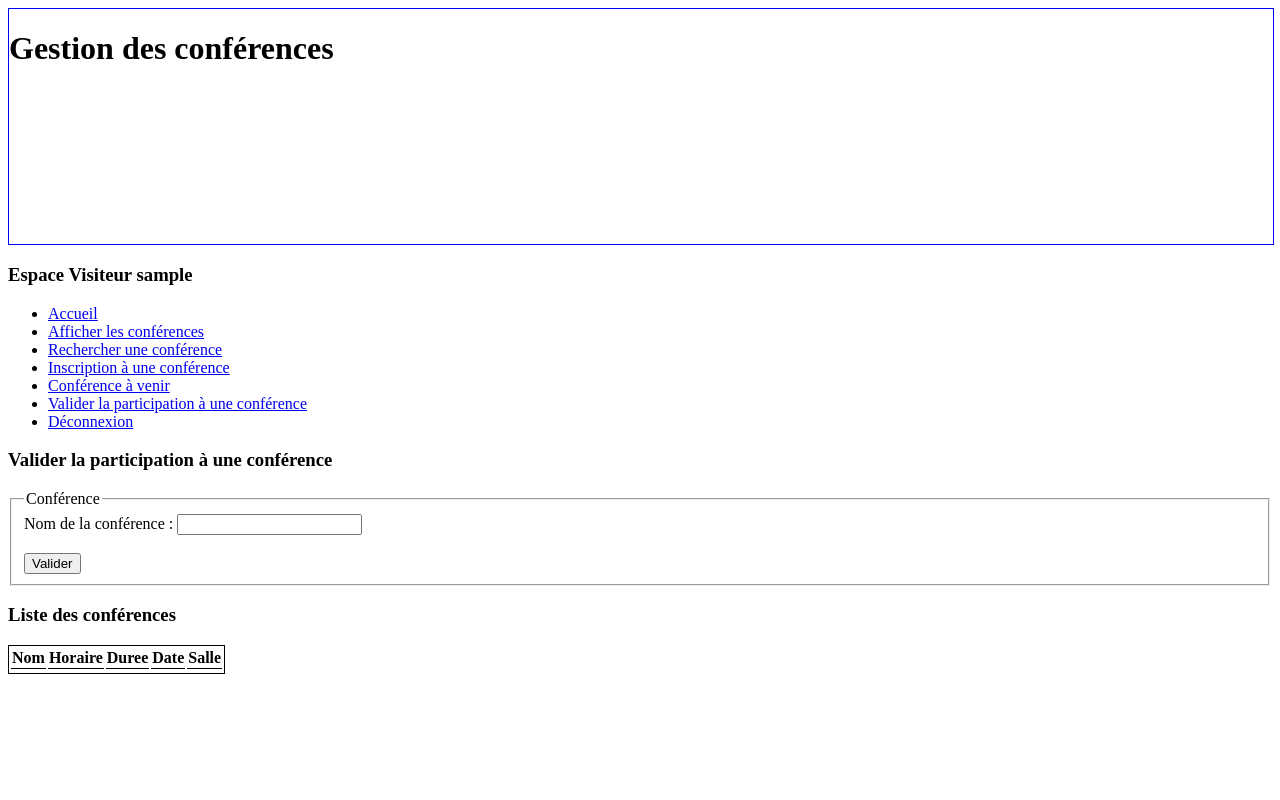
After one commit to CapDRAKE/GSB3.1, a CodeIgniter app: page /database/index.php/administrer_c/participConf in a window 1280 px wide. The commit adds this page. Run offline with CodeIgniter, Linux system fonts and the light colour scheme; the visitor is signed in with stand-in values (Sample User, id 1); tables that the repository leaves empty or names only in its code hold one stand-in row (values such as "Sample post"); lists and menus that the app fills with data are empty.

Commit message:
update valider + à venir

```diff
--- a/application/controllers/Administrer_c.php
+++ b/application/controllers/Administrer_c.php
@@ -44,6 +44,15 @@ class Administrer_c extends MY_Controller
         $this->load->helper('url');
         $data['content'] = 'visiteur/reserver';
         $data['query'] = $this->monmodele->getConf();
+        $this->generer_affichage($data);
+    }
+
+    function participConf(){
+        $this->load->helper('html');
+        $this->load->helper('form');
+        $this->load->helper('url');
+        $data['content'] = 'visiteur/valider';
+        $data['query'] = $this->monmodele->getConfaVenir();
         $this->generer_affichage($data);
     }
 
@@ -152,6 +161,29 @@ class Administrer_c extends MY_Controller
         }
     }
 
+    function participerConf(){
+        $this->load->database();
+        $this->load->library('form_validation');
+        $this->form_validation->set_rules('nom', 'Nom', 'required');
+        if($this->form_validation->run() == TRUE) {
+            $nom = $this->input->post('nom');
+            $this->load->model('Monmodele');
+            if($this->Monmodele->setParticiper($nom)){
+                $data['content'] = 'visiteur/validOK';
+                $this->generer_affichage($data);
+            }
+            else{
+                $data['content'] = 'visiteur/validPasOK';
+                $this->generer_affichage($data);
+            }
+
+        }
+        else{
+            $data['content'] = "visiteur/participer";
+            $this->generer_affichage($data);
+        }
+    }
+
 
     function voir($id)
     {
--- a/application/models/Monmodele.php
+++ b/application/models/Monmodele.php
@@ -10,12 +10,12 @@ class Monmodele extends CI_Model {
         $array = $this->session->userdata();
         //$name = $this->session->get_userdata();
         $name = $array['user'];
-        $sql1 = "SELECT id FROM visiteur WHERE login = '$name';";
+        $sql1 = "SELECT id FROM visiteur WHERE login = '$name'";
         $idUtilisateur = $this->db->query($sql1);
         foreach ($idUtilisateur->result() as $row){
             $fin1 = $row->id;
         }
-        $sql = "SELECT DISTINCT Conference.nom, Conference.horaire, Conference.duree, Conference.dateP, Conference.codeSalle FROM conference, inscris WHERE inscris.id = conference.id AND inscris.code = '$fin1' AND conference.dateP > NOW();";
+        $sql = "SELECT DISTINCT Conference.nom, Conference.horaire, Conference.duree, Conference.dateP, Conference.codeSalle FROM conference, inscris WHERE inscris.id = conference.id AND inscris.code = '$fin1' AND conference.dateP > NOW() AND inscris.participation = '0';";
         $query = $this->db->query($sql);
         return $query->result();
     }
@@ -62,6 +62,36 @@ class Monmodele extends CI_Model {
         return $query->result();
     }
 
+    function setParticiper($nom){
+        $verifier=false;
+        $array = $this->session->userdata();
+        $name = $array['user'];
+        $sql1 = "SELECT id FROM visiteur WHERE login = '$name';";
+        $idUtilisateur = $this->db->query($sql1);
+        foreach ($idUtilisateur->result() as $row){
+            $fin1 = $row->id;
+        }
+        $verif = "SELECT conference.nom, inscris.id FROM inscris, conference WHERE inscris.id = conference.id AND  inscris.code = '$fin1';";
+        $query = $this->db->query($verif);
+        foreach ($query->result() as $row){
+            $nom1 = $row->nom;
+            if($nom1 == $nom){
+                $id = $row->id;
+                $verifier = true;
+            }
+          }
+        if($verifier = true){
+
+            $this->db->set('participation', '1');
+            $this->db->where('id', $id);
+            $this->db->update('inscris');
+            return true;
+        }
+        else{
+            return false;
+        }
+    }
+
     function reservConf($nom){
         $verifier=false;
         $verif = "SELECT * FROM conference WHERE dateP > NOW();";
@@ -75,7 +105,6 @@ class Monmodele extends CI_Model {
         if($verifier = true){
             $ok=true;
             $array = $this->session->userdata();
-            //$name = $this->session->get_userdata();
             $name = $array['user'];
             $sql1 = "SELECT id FROM visiteur WHERE login = '$name';";
             $idUtilisateur = $this->db->query($sql1);
--- a/application/views/visiteur/barre_menu.php
+++ b/application/views/visiteur/barre_menu.php
@@ -19,7 +19,7 @@
 		<?php echo anchor('administrer_c/afficherAVenir','Conférence à venir'); ?>
 	</li>
 	<li>
-		<?php echo anchor('administrer_c/','Valider la participation à une conférence'); ?>
+		<?php echo anchor('administrer_c/participConf','Valider la participation à une conférence'); ?>
 	</li>
 	<li>
 		<?php echo anchor('connexion_c/deconnexionVisiteur',' Déconnexion '); ?>
--- /dev/null
+++ b/application/views/visiteur/valider.php
@@ -0,0 +1,41 @@
+<html>
+<meta charset="UTF-8">
+<head>
+      <title>Gestion des conférence</title>
+</head>
+<body>
+	<h3>Valider la participation à une conférence</h3>
+	<?php echo validation_errors();
+	echo form_open('Administrer_c/participerConf');
+	echo form_fieldset("Conférence");
+	echo form_label('Nom de la conférence : '), form_input('nom', set_value('nom')), br(2);
+	echo form_submit('Inscription', "Valider");
+	echo form_fieldset_close();
+	echo form_close();
+	?>
+
+<h3>Liste des conférences</h3>
+      <table style = "text-align : center; border: 1px solid black;">
+        <thead>
+            <tr >
+                <th style = "border-bottom: 1px solid black;">Nom</th>
+                <th style = "border-bottom: 1px solid black;">Horaire</th>
+                <th style = "border-bottom: 1px solid black;">Duree</th>
+                <th style = "border-bottom: 1px solid black;">Date</th>
+                <th style = "border-bottom: 1px solid black;">Salle</th>
+            </tr>
+        </thead>
+        <tbody>
+            <tr>
+        <?php foreach($query as $item) {?>
+               <td style = "border-bottom: 1px solid black;"><?php echo $item->nom;?></td>
+               <td style = "border-bottom: 1px solid black;"><?php echo $item->horaire;?></td>
+               <td style = "border-bottom: 1px solid black;"><?php echo $item->duree;?></td>
+               <td style = "border-bottom: 1px solid black;"><?php echo $item->dateP;?></td>
+               <td style = "border-bottom: 1px solid black;"><?php echo $item->codeSalle;?></td>
+            </tr>
+        <?php }?>
+        </tbody>
+    </table>
+</body>
+</html>
```
Also changed, not shown: application/views/visiteur/validOK.php (added, +7 -0 lines), application/views/visiteur/validPasOK.php (added, +7 -0 lines).
